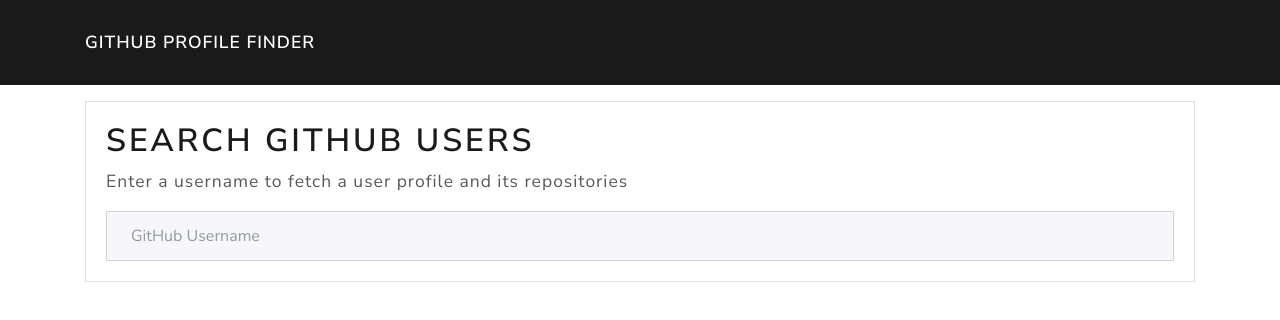
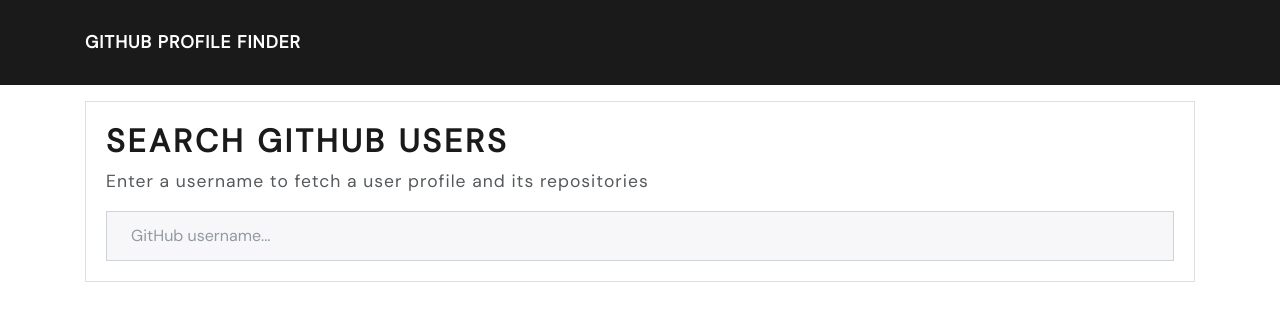
Before and after one commit to abelasfaw1/github-finder, a plain HTML site: page index.html in a window 1280 px wide. Drawn offline with nearby package versions, Linux system fonts and the light colour scheme.

Commit message:
changed font

```diff
--- a/index.html
+++ b/index.html
@@ -6,6 +6,8 @@
     <meta name="viewport" content="width=device-width, initial-scale=1.0">
     <meta http-equiv="X-UA-Compatible" content="ie=edge">
     <link rel="stylesheet" href="https://bootswatch.com/4/lux/bootstrap.min.css">
+    <link rel="stylesheet"
+        href="https://fonts.googleapis.com/css?family=DM+Sans">
     <link rel="stylesheet" href="screen.css">
     <title>GitHub Profile Finder</title>
 </head>
@@ -20,7 +22,7 @@
         <div class="search card card-body">
             <h1>Search GitHub Users</h1>
             <p class="lead">Enter a username to fetch a user profile and its repositories</p>
-            <input type="text" id="search-user" class="form-control" placeholder="GitHub Username">
+            <input type="text" id="search-user" class="form-control" placeholder="GitHub username...">
         </div>
         <br>
         <div id="profile"></div>
--- a/screen.css
+++ b/screen.css
@@ -1,3 +1,7 @@
+body {
+    font-family: 'DM Sans', Lato, "Lucida Grande", Tahoma, Sans-Serif;
+}
+
 /* increase font-size for placeholder and input text */
 input[type="text"],
 input::placeholder {
```
